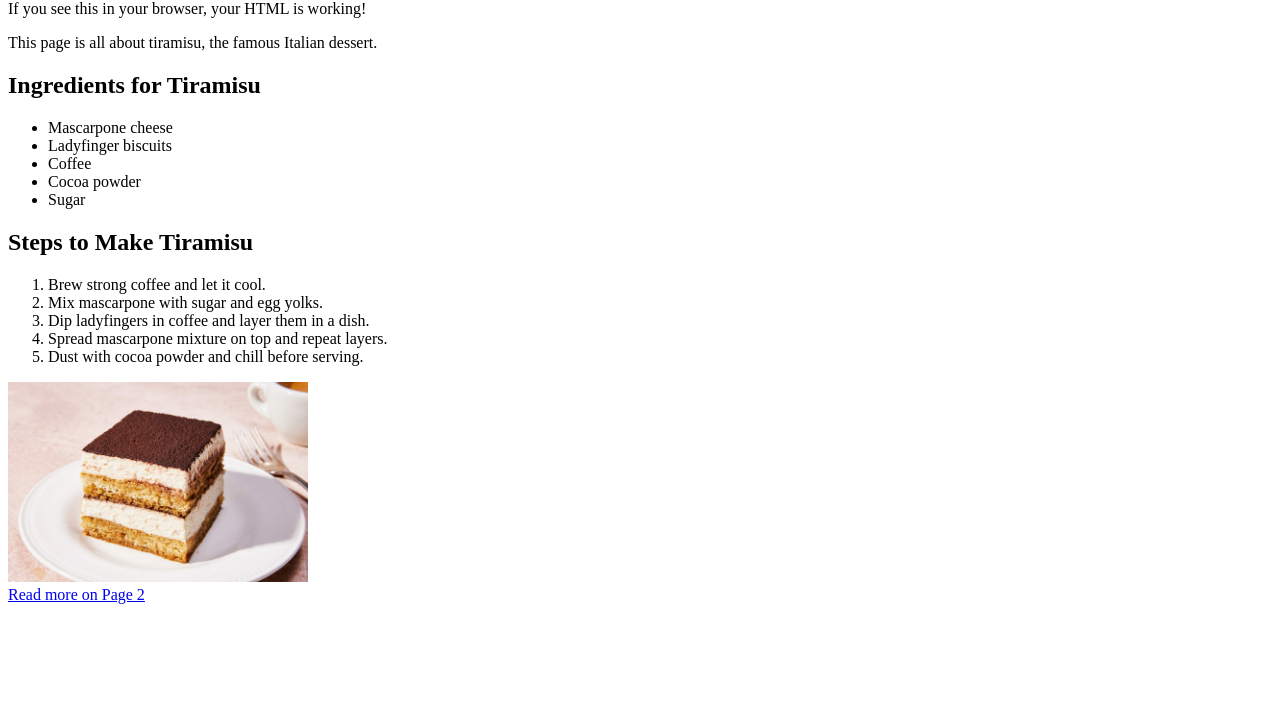
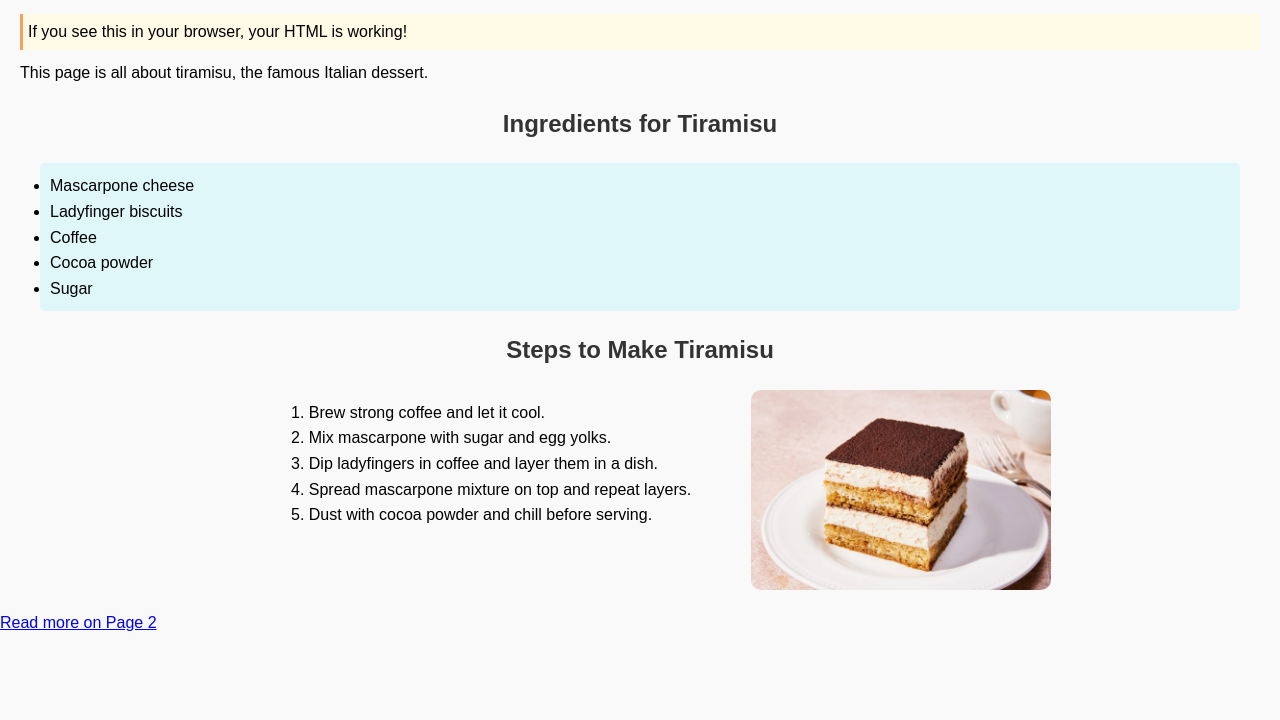
Before and after one commit to qualynrc5/tiramisu-guide, a plain HTML site: page index.html in a window 1280 px wide. Shown: the part 80-800 px from the top of the page. Drawn offline with Linux system fonts and the light colour scheme.

Commit message:
Added CSS styles, classes, IDs, and Flexbox layout

```diff
--- /dev/null
+++ b/css/style.css
@@ -0,0 +1,60 @@
+/* General page style */
+body {
+  background-color: #f9f9f9;
+  font-family: Arial, sans-serif;
+  line-height: 1.6;
+  margin: 0;
+  padding: 0;
+}
+
+/* Style for headers */
+h1, h2 {
+  text-align: center;
+  color: #333;
+}
+
+/* Style for paragraphs */
+p {
+  text-align: left;
+  margin: 10px 20px;
+}
+
+/* Style for lists */
+ul, ol {
+  margin: 10px 40px;
+}
+
+/* Class for highlighting important text */
+.highlight {
+  background-color: #fffae6;
+  padding: 5px;
+  border-left: 3px solid #f4a261;
+}
+
+/* ID for ingredients list */
+#ingredients {
+  background-color: #e0f7fa;
+  padding: 10px;
+  border-radius: 5px;
+}
+
+/* ID for fun facts list */
+#fun-facts {
+  background-color: #fce4ec;
+  padding: 10px;
+  border-radius: 5px;
+}
+
+/* Flexbox layout */
+.flex-container {
+  display: flex;
+  gap: 20px;
+  justify-content: center;
+  align-items: flex-start;
+  margin: 20px;
+}
+
+.flex-container img {
+  max-width: 300px;
+  border-radius: 10px;
+}
--- a/index.html
+++ b/index.html
@@ -4,6 +4,7 @@
   <meta charset="UTF-8">
   <meta name="viewport" content="width=device-width, initial-scale=1.0">
   <title>Tiramisu Test Page</title>
+  <link rel="stylesheet" href="css/style.css">
 </head>
 <body>
 
@@ -16,7 +17,7 @@
   <main>
     <section>
       <!-- Introductory paragraph -->
-      <p>If you see this in your browser, your HTML is working!</p>
+      <p class="highlight">If you see this in your browser, your HTML is working!</p>
 
       <!-- Second paragraph -->
       <p>This page is all about tiramisu, the famous Italian dessert.</p>
@@ -24,7 +25,7 @@
       <!-- Subheading for ingredients -->
       <h2>Ingredients for Tiramisu</h2>
       <!-- Unordered list of ingredients -->
-      <ul>
+      <ul id="ingredients">
         <li>Mascarpone cheese</li>
         <li>Ladyfinger biscuits</li>
         <li>Coffee</li>
@@ -35,6 +36,7 @@
 <!-- Fourth commit: finished initial draft of index.html and page2.html-->
       <!-- Subheading for steps -->
       <h2>Steps to Make Tiramisu</h2>
+      <div class="flex-container">
       <!-- Ordered list of steps -->
       <ol>
         <li>Brew strong coffee and let it cool.</li>
@@ -46,6 +48,7 @@
 
       <!-- Add an image of tiramisu -->
       <img src="images/tiramisu.jpg" alt="Delicious tiramisu dessert" width="300">
+      </div>
     </section>
   </main>
 
```
Also changed, not shown: page2.html (+3 -2 lines).
